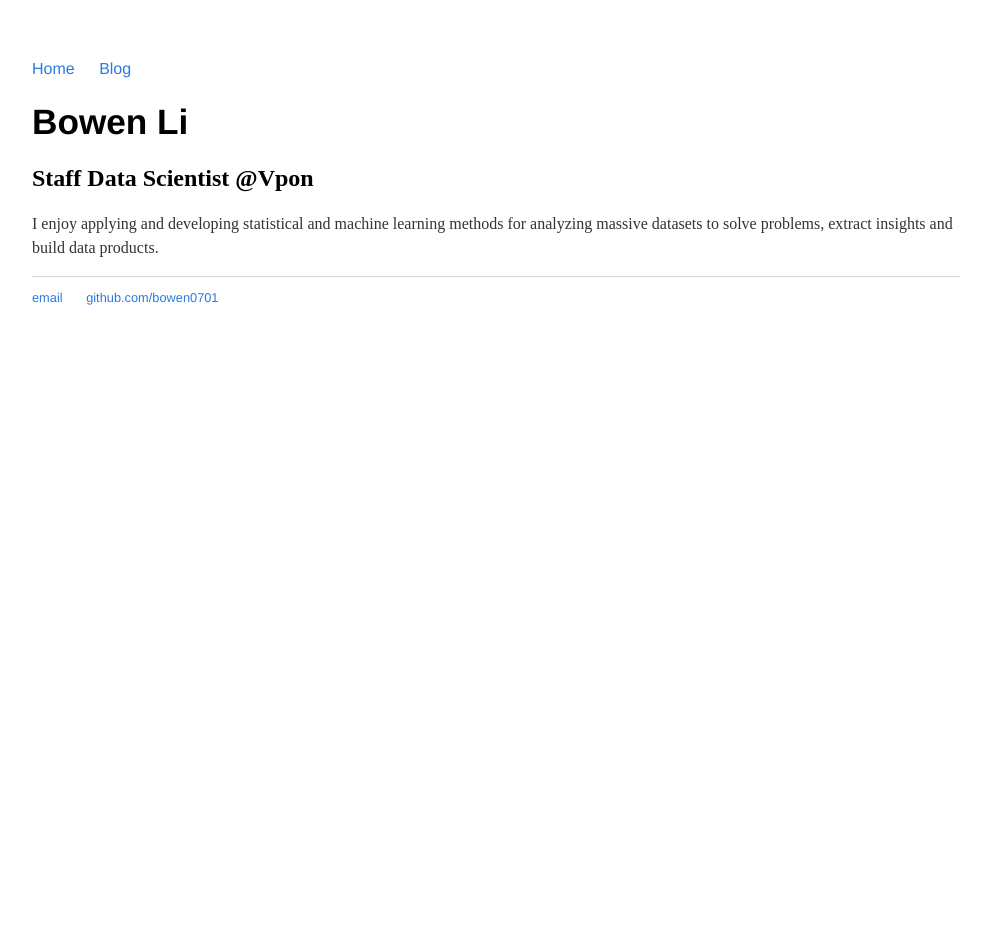
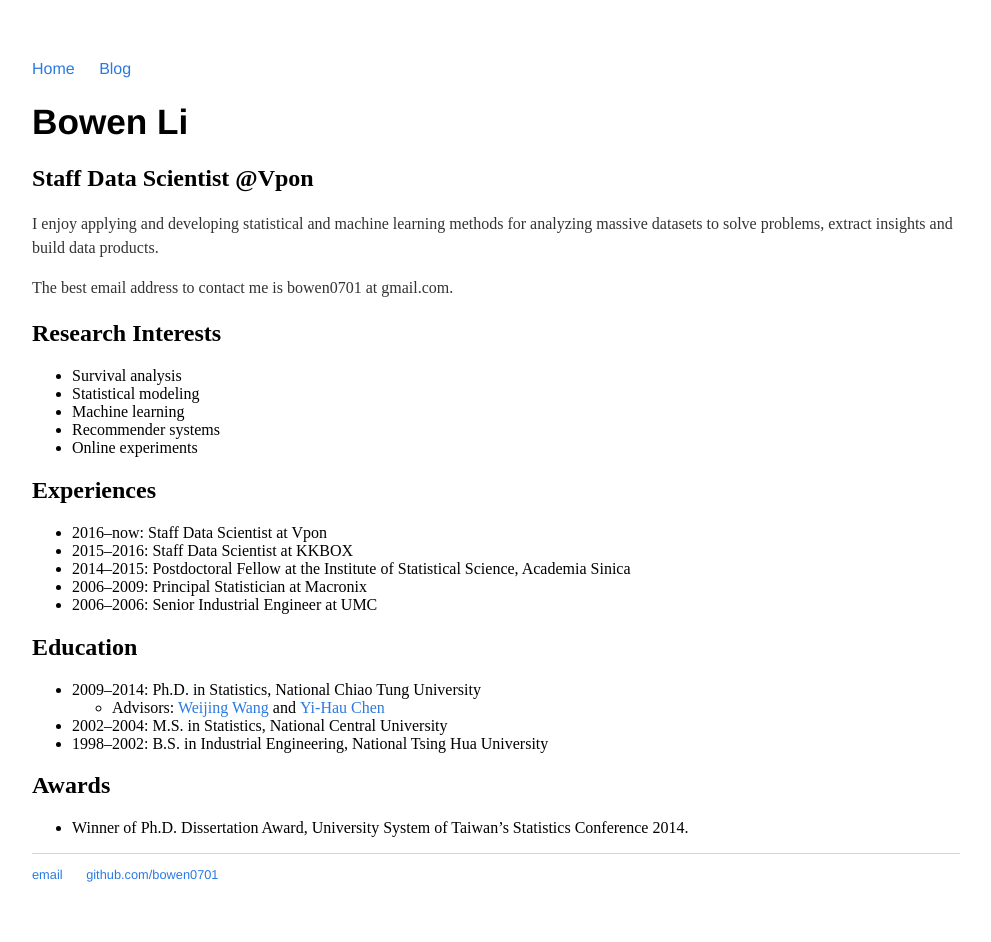
Before and after one commit to bowen0701/bowen0701.github.io, a Jekyll site: the page built from index.md, in a window 1280 px wide. Shown: the whole page, without its empty margins (144-1135 px from the left). Built offline with Jekyll 4.4.1, drawn with Linux system fonts in a browser that asks for light colours; before the commit the page ends 900 px from its top, so only the background shows below that.

Commit message:
Complete index.md

```diff
--- a/index.md
+++ b/index.md
@@ -8,3 +8,28 @@ title: Bowen Li's Website
 ## Staff Data Scientist @Vpon
 
 I enjoy applying and developing statistical and machine learning methods for analyzing massive datasets to solve problems, extract insights and build data products.
+
+The best email address to contact me is bowen0701 at gmail.com.
+
+## Research Interests
+- Survival analysis
+- Statistical modeling
+- Machine learning
+- Recommender systems
+- Online experiments
+
+## Experiences
+- 2016--now: Staff Data Scientist at Vpon
+- 2015--2016: Staff Data Scientist at KKBOX
+- 2014--2015: Postdoctoral Fellow at the Institute of Statistical Science, Academia Sinica
+- 2006--2009: Principal Statistician at Macronix
+- 2006--2006: Senior Industrial Engineer at UMC
+
+## Education
+- 2009--2014: Ph.D. in Statistics, National Chiao Tung University
+  - Advisors: [Weijing Wang](http://www.stat.nctu.edu.tw/people/bio.php?PID=9) and [Yi-Hau Chen](http://www.stat.sinica.edu.tw/yhchen/)
+- 2002--2004: M.S. in Statistics, National Central University
+- 1998--2002: B.S. in Industrial Engineering, National Tsing Hua University
+
+## Awards
+- Winner of Ph.D. Dissertation Award, University System of Taiwan’s Statistics Conference 2014.
```
